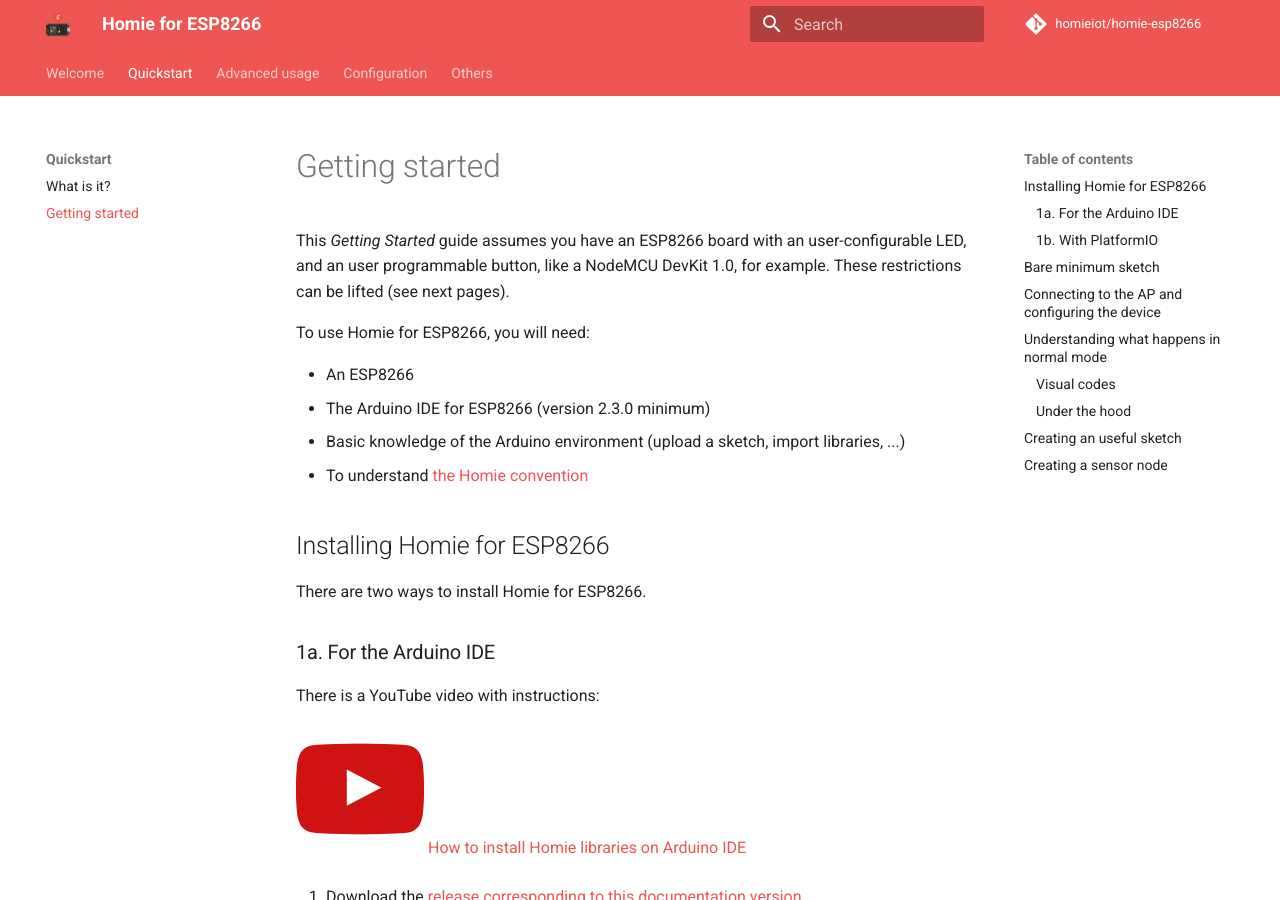
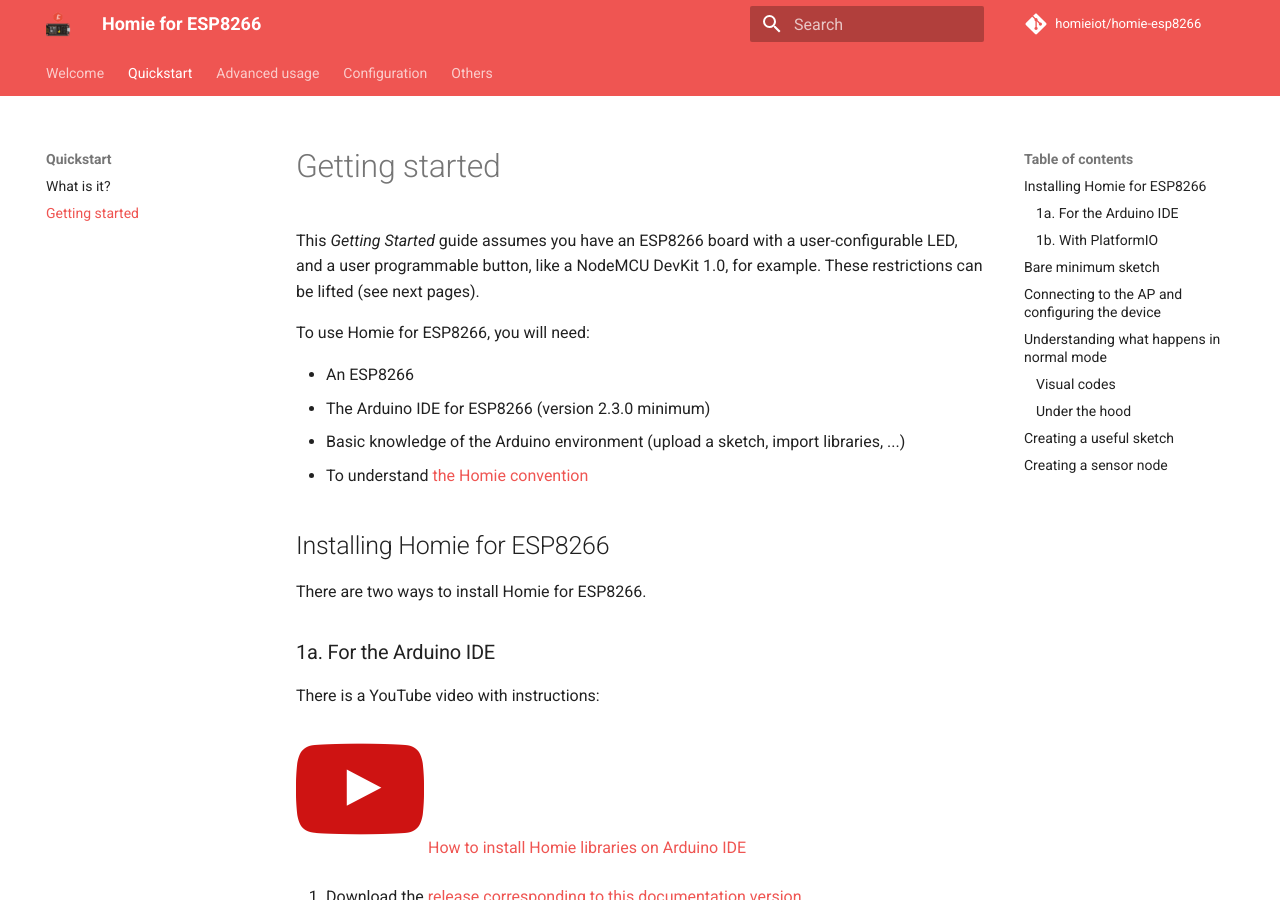
Before and after one commit to homieiot/homie-esp8266, an MkDocs documentation site: the page built from docs/quickstart/getting-started.md, in a window 1280 px wide and 900 px high. Built offline with MkDocs 1.6.1 and Material for MkDocs 9.7.7, drawn with Linux system fonts in a browser that asks for light colours; comment, search, counter and statistics services are not loaded; old or Windows-style settings are respelled for this version of MkDocs; some of the changed text lies outside the part shown.

Commit message:
Grammar fix
Change "an" to "a".

```diff
--- a/docs/quickstart/getting-started.md
+++ b/docs/quickstart/getting-started.md
@@ -1,4 +1,4 @@
-This *Getting Started* guide assumes you have an ESP8266 board with an user-configurable LED, and an user programmable button, like a NodeMCU DevKit 1.0, for example. These restrictions can be lifted (see next pages).
+This *Getting Started* guide assumes you have an ESP8266 board with a user-configurable LED, and a user programmable button, like a NodeMCU DevKit 1.0, for example. These restrictions can be lifted (see next pages).
 
 To use Homie for ESP8266, you will need:
 
@@ -114,9 +114,9 @@
 * It subscribes to the special OTA and configuration topics, automatically flashing a sketch if available or updating the configuration
 * It checks for a button press on the ESP8266, to return to `configuration` mode
 
-## Creating an useful sketch
+## Creating a useful sketch
 
-Now that we understand how Homie for ESP8266 works, let's create an useful sketch. We want to create a smart light.
+Now that we understand how Homie for ESP8266 works, let's create a useful sketch. We want to create a smart light.
 
 [![GitHub logo](../assets/github.png) LightOnOff.ino](https://github.com/homieiot/homie-esp8266/blob/develop/examples/LightOnOff/LightOnOff.ino)
 
```
